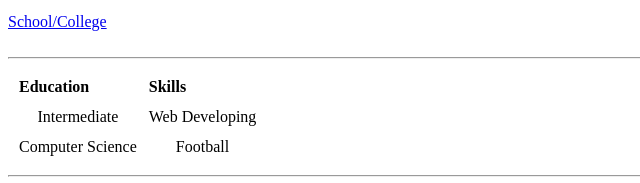
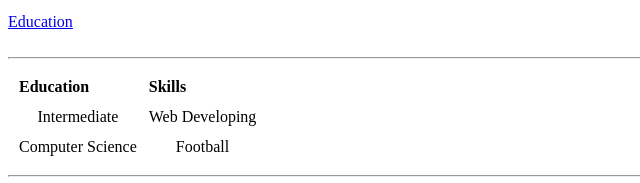
Before and after one commit to EhsanAhmed14/cv, a plain HTML site: page index.html in a window 1280 px wide. Shown: the part 505-688 px from the top of the page, 0-640 px from the left. Drawn offline with Linux system fonts and the light colour scheme.

Commit message:
Update index.html

```diff
--- a/index.html
+++ b/index.html
@@ -22,7 +22,7 @@
         <li>Watching movies</li>
         <li>Cooking</li>
     </ol>
-    <a href="Education.html">School/College</a> <br> <br>
+    <a href="Education.html">Education</a> <br> <br>
     <table cellspacing="10">
         <tbody>
             <thead>
```
